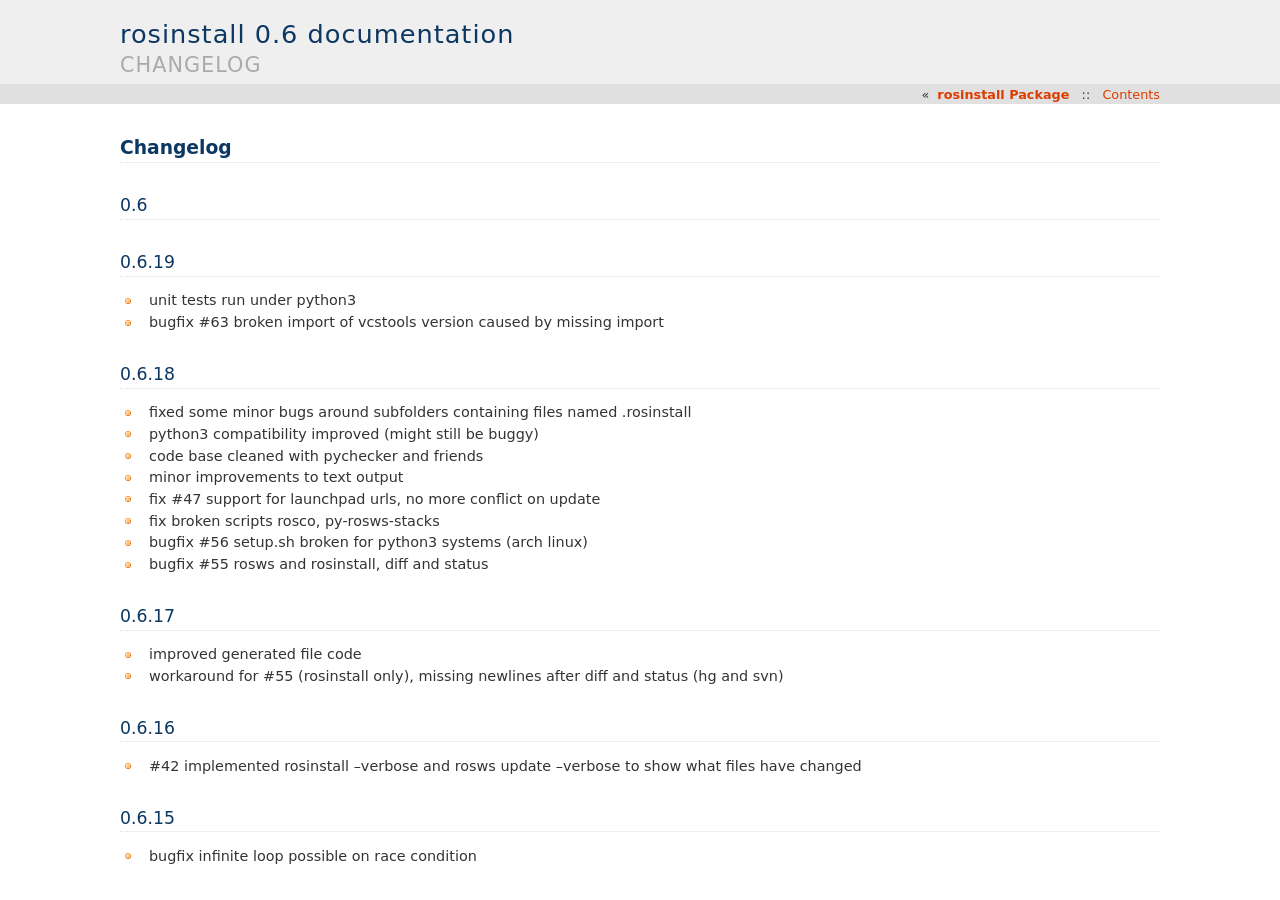
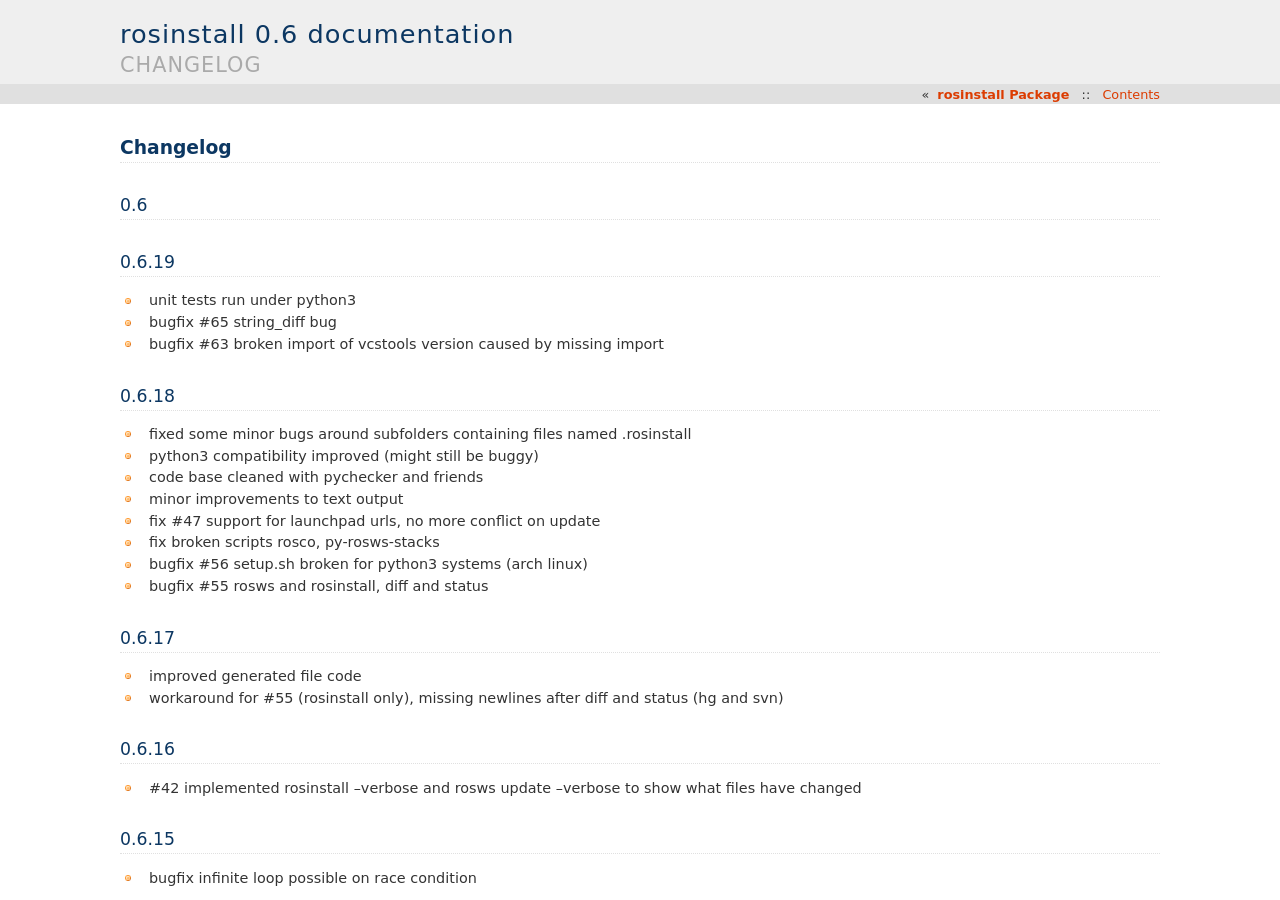
Before and after one commit to vcstools/rosinstall, a Sphinx documentation site: the page built from doc/changelog.rst, in a window 1280 px wide and 900 px high. Built offline with Sphinx 7.4.7, drawn with Linux system fonts in a browser that asks for light colours.

Commit message:
changelog

```diff
--- a/doc/changelog.rst
+++ b/doc/changelog.rst
@@ -8,6 +8,7 @@
 ------
 
 - unit tests run under python3
+- bugfix #65 string_diff bug
 - bugfix #63 broken import of vcstools version caused by missing import
 
 0.6.18
```
